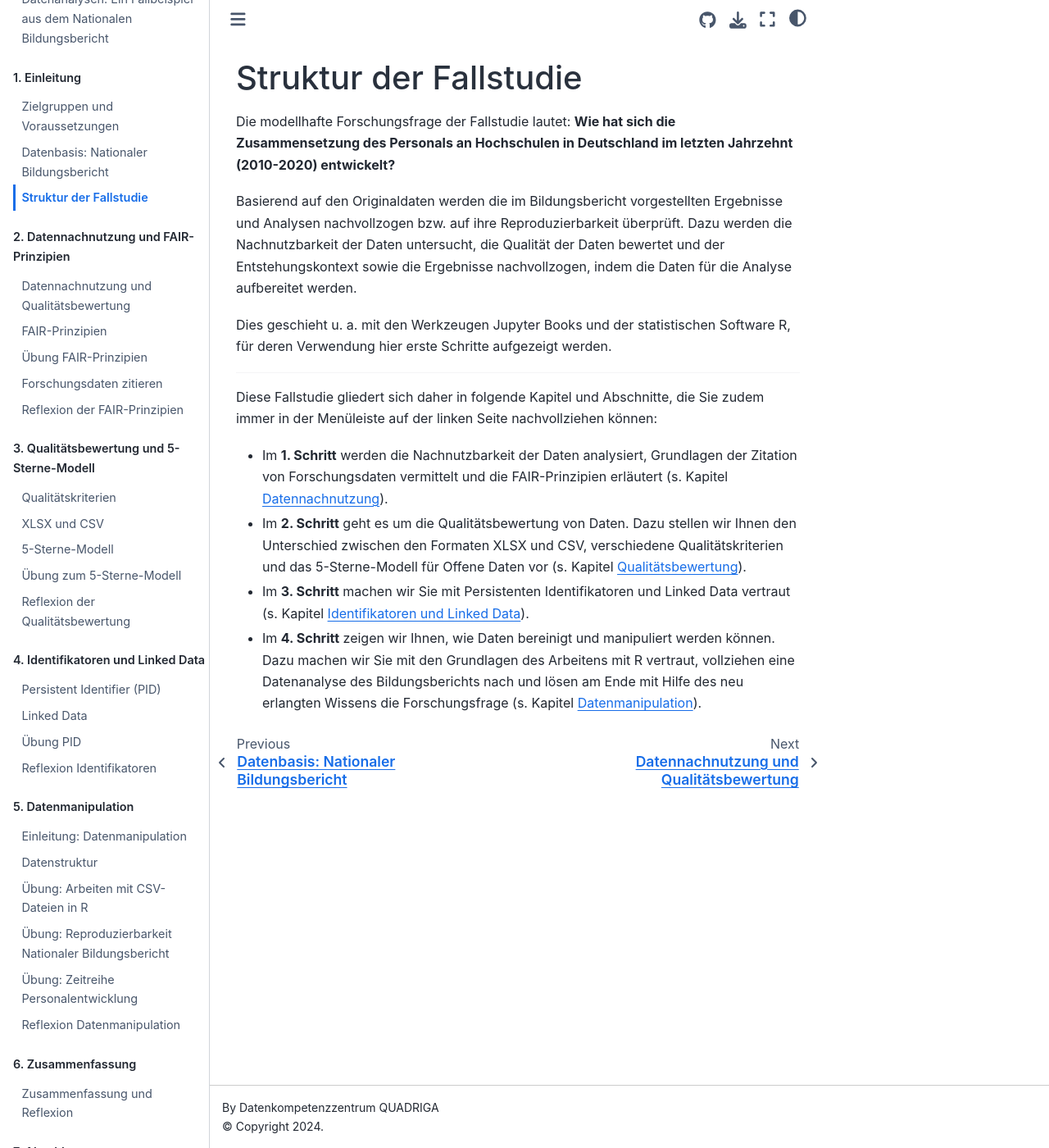
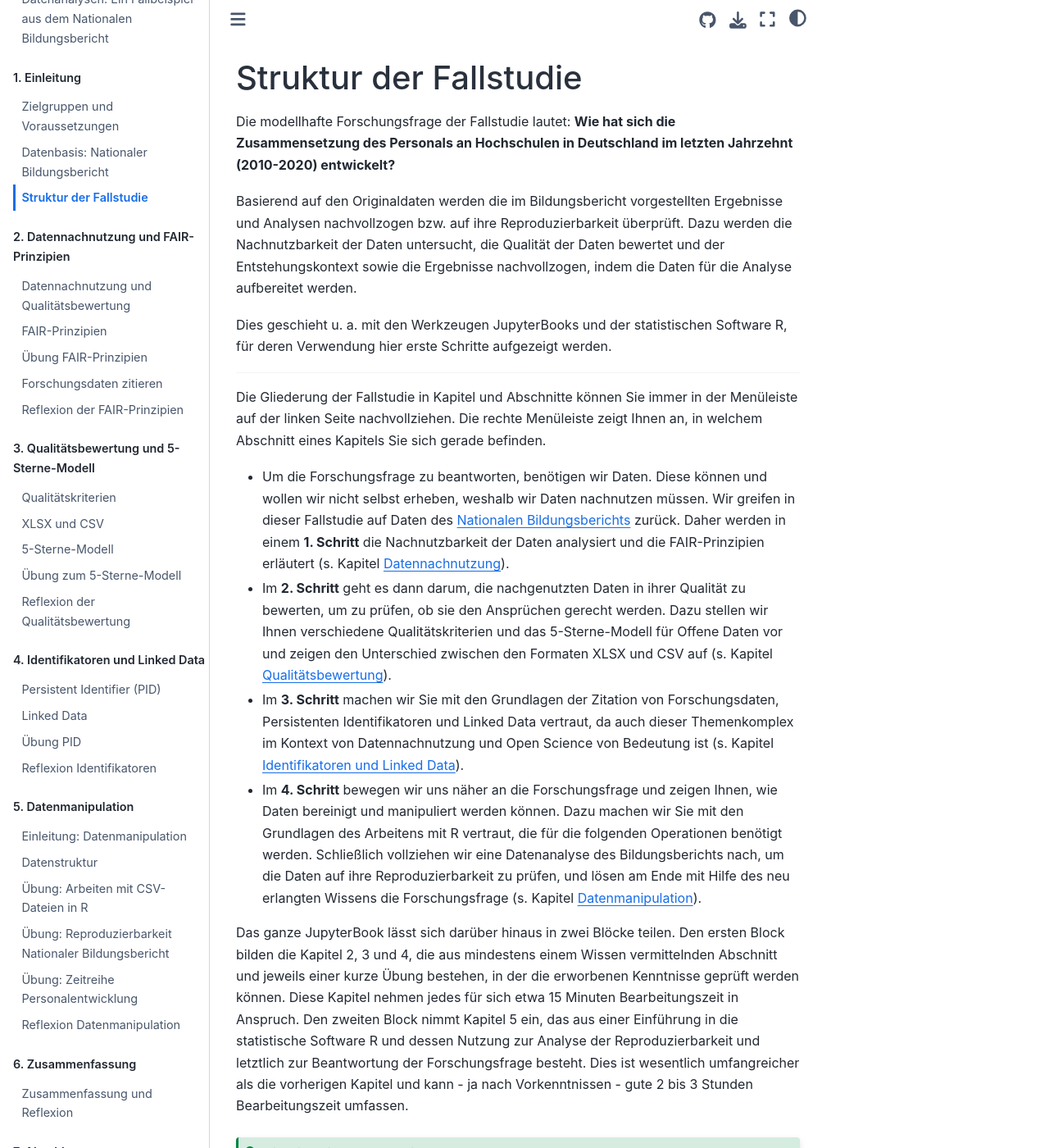
Before and after one commit to quadriga-dk/Tabelle-Fallstudie-1, a Jupyter Book: the page built from Markdown/04_Struktur_Fallstudie.md, in a window 1280 px wide and 1400 px high. Shown: the whole window at 82% size. Built offline with Jupyter Book 1.0.4 settings and Sphinx 7.4.7 and the Sphinx Book theme 1.1.4, drawn with Linux system fonts in a browser that asks for light colours; some of the changed text lies outside the part shown.

Commit message:
Update 04_Struktur_Fallstudie.md
Einfügen Hinweise Bearbeitungszeit und -reihenfolge, Ausbau logischer Zusammenhänge

````diff
--- a/Markdown/04_Struktur_Fallstudie.md
+++ b/Markdown/04_Struktur_Fallstudie.md
@@ -1,22 +1,30 @@
 # Struktur der Fallstudie
 
 
-Die modellhafte Forschungsfrage der Fallstudie lautet: **Wie hat sich die Zusammensetzung des Personals an Hochschulen in Deutschland im letzten Jahrzehnt (2010-2020) entwickelt?**
+Die modellhafte Forschungsfrage der Fallstudie lautet:
+**Wie hat sich die Zusammensetzung des Personals an Hochschulen in Deutschland im letzten Jahrzehnt (2010-2020) entwickelt?**
 
 Basierend auf den Originaldaten werden die im Bildungsbericht vorgestellten Ergebnisse und Analysen nachvollzogen bzw. auf ihre Reproduzierbarkeit überprüft. Dazu werden die Nachnutzbarkeit der Daten untersucht, die Qualität der Daten bewertet und der Entstehungskontext sowie die Ergebnisse nachvollzogen, indem die Daten für die Analyse aufbereitet werden.
 
-Dies geschieht u. a. mit den Werkzeugen Jupyter Books und der statistischen Software R, für deren Verwendung hier erste Schritte aufgezeigt werden.
-
+Dies geschieht u. a. mit den Werkzeugen JupyterBooks und der statistischen Software R, für deren Verwendung hier erste Schritte aufgezeigt werden.
 
 ---
 
+Die Gliederung der Fallstudie in Kapitel und Abschnitte können Sie immer in der Menüleiste auf der linken Seite nachvollziehen. Die rechte Menüleiste zeigt Ihnen an, in welchem Abschnitt eines Kapitels Sie sich gerade befinden.
 
-Diese Fallstudie gliedert sich daher in folgende Kapitel und Abschnitte, die Sie zudem immer in der Menüleiste auf der linken Seite nachvollziehen können:
+- Um die Forschungsfrage zu beantworten, benötigen wir Daten. Diese können und wollen wir nicht selbst erheben, weshalb wir Daten nachnutzen müssen. Wir greifen in dieser Fallstudie auf Daten des [Nationalen Bildungsberichts](Datenbasis) zurück. Daher werden in einem **1. Schritt** die Nachnutzbarkeit der Daten analysiert und die FAIR-Prinzipien erläutert (s. Kapitel [Datennachnutzung](Datennachnutzung)).
 
-- Im **1. Schritt** werden die Nachnutzbarkeit der Daten analysiert, Grundlagen der Zitation von Forschungsdaten vermittelt und die FAIR-Prinzipien erläutert (s. Kapitel [Datennachnutzung](Datennachnutzung)).
+- Im **2. Schritt** geht es dann darum, die nachgenutzten Daten in ihrer Qualität zu bewerten, um zu prüfen, ob sie den Ansprüchen gerecht werden. Dazu stellen wir Ihnen verschiedene Qualitätskriterien und das 5-Sterne-Modell für Offene Daten vor und zeigen den Unterschied zwischen den Formaten XLSX und CSV auf (s. Kapitel [Qualitätsbewertung](Qualitätsbewertung)).
 
-- Im **2. Schritt** geht es um die Qualitätsbewertung von Daten. Dazu stellen wir Ihnen den Unterschied zwischen den Formaten XLSX und CSV, verschiedene Qualitätskriterien und das 5-Sterne-Modell für Offene Daten vor (s. Kapitel [Qualitätsbewertung](Qualitätsbewertung)).
+- Im **3. Schritt** machen wir Sie mit den Grundlagen der Zitation von Forschungsdaten, Persistenten Identifikatoren und Linked Data vertraut, da auch dieser Themenkomplex im Kontext von Datennachnutzung und Open Science von Bedeutung ist (s. Kapitel [Identifikatoren und Linked Data](PID)).
 
-- Im **3. Schritt** machen wir Sie mit Persistenten Identifikatoren und Linked Data vertraut (s. Kapitel [Identifikatoren und Linked Data](PID)).
+- Im **4. Schritt** bewegen wir uns näher an die Forschungsfrage und zeigen Ihnen, wie Daten bereinigt und manipuliert werden können. Dazu machen wir Sie mit den Grundlagen des Arbeitens mit R vertraut, die für die folgenden Operationen benötigt werden. Schließlich vollziehen wir eine Datenanalyse des Bildungsberichts nach, um die Daten auf ihre Reproduzierbarkeit zu prüfen, und lösen am Ende mit Hilfe des neu erlangten Wissens die Forschungsfrage (s. Kapitel [Datenmanipulation](Datenmanipulation)).
 
-- Im **4. Schritt** zeigen wir Ihnen, wie Daten bereinigt und manipuliert werden können. Dazu machen wir Sie mit den Grundlagen des Arbeitens mit R vertraut, vollziehen eine Datenanalyse des Bildungsberichts nach und lösen am Ende mit Hilfe des neu erlangten Wissens die Forschungsfrage (s. Kapitel [Datenmanipulation](Datenmanipulation)).
+
+Das ganze JupyterBook lässt sich darüber hinaus in zwei Blöcke teilen. Den ersten Block bilden die Kapitel 2, 3 und 4, die aus mindestens einem Wissen vermittelnden Abschnitt und jeweils einer kurze Übung bestehen, in der die erworbenen Kenntnisse geprüft werden können. Diese Kapitel nehmen jedes für sich etwa 15 Minuten Bearbeitungszeit in Anspruch. Den zweiten Block nimmt Kapitel 5 ein, das aus einer Einführung in die statistische Software R und dessen Nutzung zur Analyse der Reproduzierbarkeit und letztlich zur Beantwortung der Forschungsfrage besteht. Dies ist wesentlich umfangreicher als die vorherigen Kapitel und kann - ja nach Vorkenntnissen - gute 2 bis 3 Stunden Bearbeitungszeit umfassen.
+
+
+```{admonition} Ein Hinweis zur Bearbeitung
+:class: tip
+Sie müssen die Kapitel nicht alle nacheinander durchgehen. Zwar folgt der Aufbau des JupyterBooks einem roten Faden, aber die einzelnen Kapitel sind so gestaltet, dass sie in sich geschlossen und damit einzeln absolvierbar sind.
+```
````
